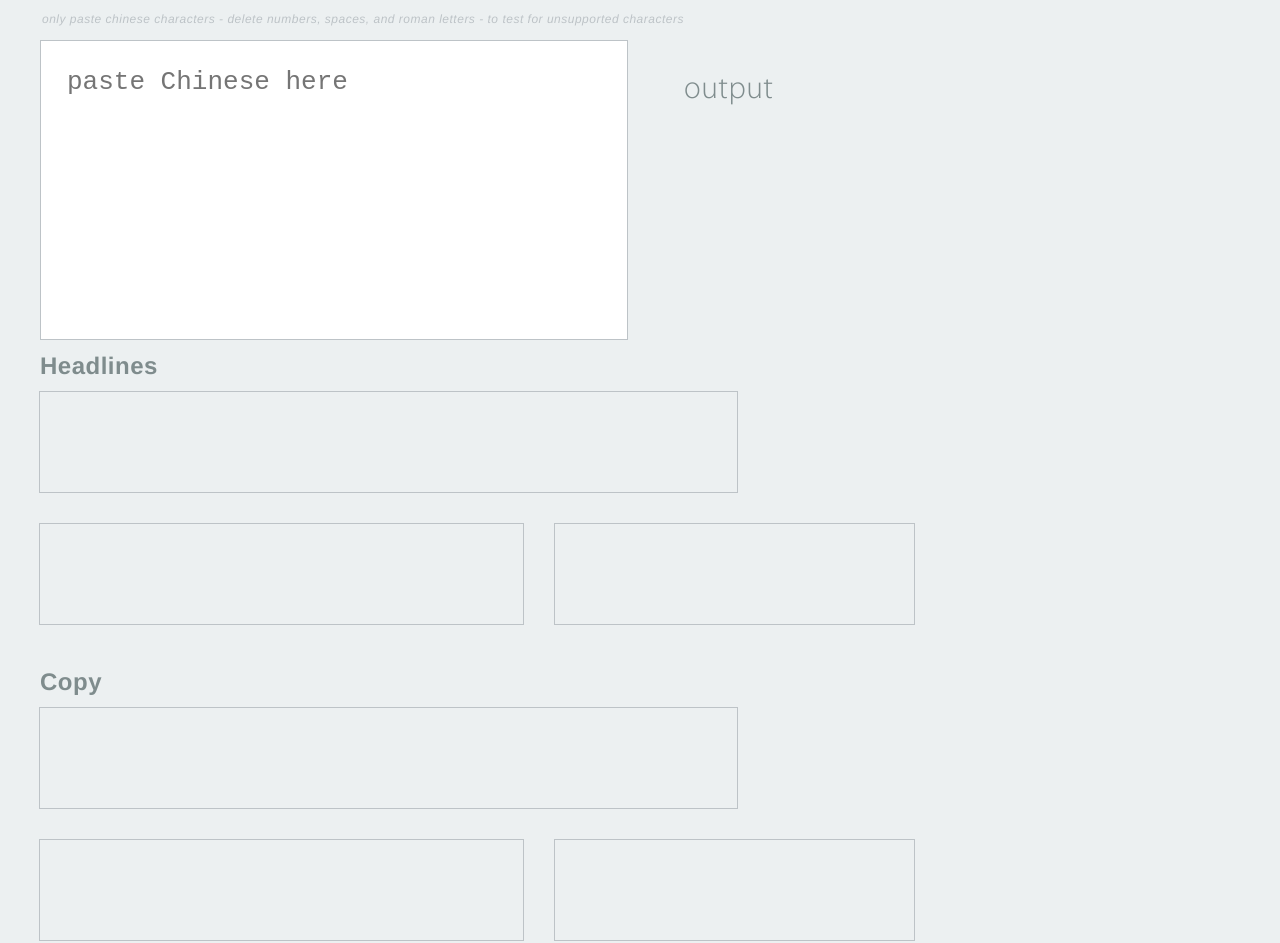
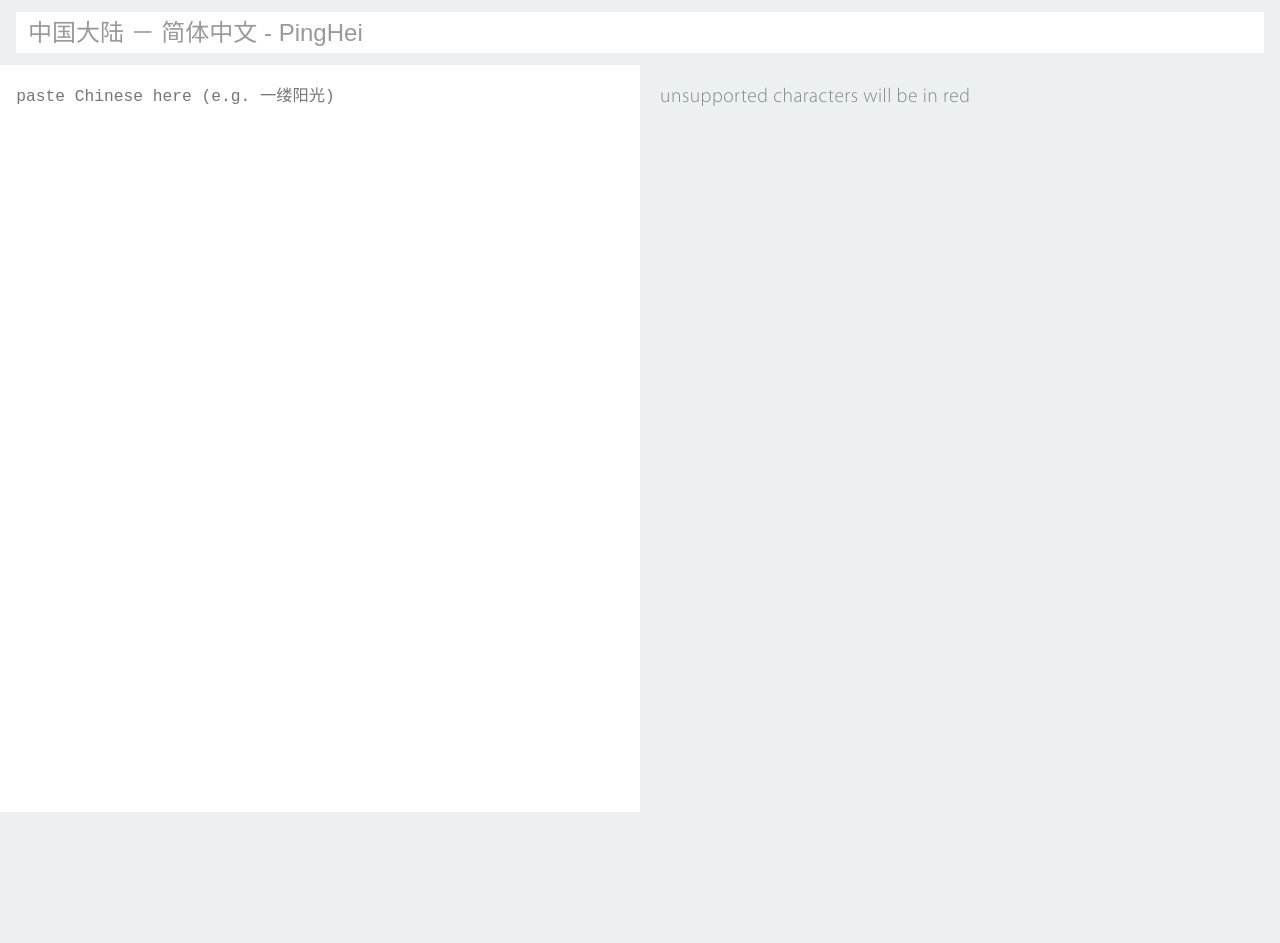
Before and after one commit to snowman-repos/font-test, a plain HTML site: page index.html in a window 1280 px wide. After the commit the page ends 812 px from the top, so only its background shows below. Drawn offline with Linux system fonts and the light colour scheme.

Commit message:
update test UI and add traditional chinese

```diff
--- a/index.html
+++ b/index.html
@@ -1,184 +1,239 @@
 <!DOCTYPE HTML>
-<html lang="zh-CN">
+<html>
 	<head>
+		<meta charset="utf-8">
 		<title>Font test</title>
 		<style>
 
 			@font-face {
-				font-family:'PingHei';
-				font-style:normal;
-				font-weight:200;
-				src:local("平黑"), url("fonts/PingHei-light.woff") format("woff"), url("fonts/PingHei-light.ttf") format("truetype");
+				font-family:			"PingHei";
+				font-style:				normal;
+				font-weight:			200;
+				src:					local("平黑"), url("fonts/PingHei-light.woff") format("woff");
+			}
+
+			@font-face {
+				font-family:			"MHei";
+				font-style:				normal;
+				font-weight:			200;
+				src:					url("fonts/MHeiHK-Light.woff") format("woff");
 			}
 
 			* {
-				box-sizing:		border-box;
+				box-sizing:				border-box;
 			}
 
 			html,
 			body {
-				background:		#ecf0f1;
-				color:			#7f8c8d;
-				font-family: 	"HelveticaNeue-Light", "Helvetica Neue Light", "Helvetica Neue", Helvetica, Arial, "Lucida Grande", sans-serif;
-				font-size:		100%;
-				font-smooth:	always;
-				font-weight:	300;
-				letter-spacing:	0.5px;
-				text-rendering:	optimizeLegibility;
-				-webkit-font-rendering: subpixel-antialiased;
+				background:				#ecf0f1;
+				color:					#7f8c8d;
+				font-family:			"HelveticaNeue-Light", "Helvetica Neue Light", "Helvetica Neue", Helvetica, Arial, "Lucida Grande", sans-serif;
+				font-size:				100%;
+				font-smooth:			always;
+				font-weight:			300;
+				height:					100vh;
+				letter-spacing:			0.5px;
+				text-rendering:			optimizeLegibility;
+				-webkit-font-rendering:	subpixel-antialiased;
+				-webkit-font-smoothing: antialiased;
 			}
 
 			body {
-				padding:		2em;
+				margin:					0;
+				padding:				0;
 			}
 
 			body:before,
 			body:after {
-				content:		" ";
-				display:		table;
+				content:				" ";
+				display:				table;
 			}
 
 			body:after {
-				clear: 			both;
+				clear:					both;
+			}
+
+			.language-selection-block {
+				/*height:					10vh;
+				line-height:			10vh;
+				min-height: 			60px;*/
+				/*padding:				0 1em;*/
+			}
+
+			.language-selection-block-input {
+				background:				#ffffff;
+				border:					none;
+				color:					#999999;
+				display:				inline-block;
+				font-size:				1.5em;
+				margin: 				0.5em 0.6667em;
+				padding:				0.3em 0.5em;
+				vertical-align:			middle;
+				width:					calc(100% - 1.3334em);
+				-webkit-appearance:		none;
 			}
 
 			textarea {
-				background: 	#fff;
-				border:			1px solid #bdc3c7;
-				box-shadow:		none;
-				resize:			none;
+				background:				#fff;
+				border:					none;
+				box-shadow:				none;
+				overflow:				auto;
+				resize:					none;
 			}
 
 			textarea,
 			.output {
-				color:			#7f8c8d;
-				display:		block;
-				float:			left;
-				font-size:		2em;
-				height:			300px;
-				overflow:		hidden;
-				padding:		1em;
+				color:					#7f8c8d;
+				display:				block;
+				float:					left;
+				font-size:				1.25em;
+				height:					calc(100% - 3.3em);
+				min-height:				300px;
+				overflow:				hidden;
+				padding:				1em;
+				width:					50%;
 			}
 
-			h2 {
-				clear:			both;
-				float:			left;
-				margin:			0.5em 0;
-				width:			100%;
+			textarea {
+				overflow-y:				scroll;
 			}
 
-			.input {
-				margin-right:	2%;
-				width:			49%;
+			textarea:focus,
+			.output:focus {
+				outline:				none;
 			}
 
-			.output {
-				font-family:	"PingHei","Helvetica Neue","Helvetica","Arial","Verdana","sans-serif";
-				width:			49%;
+			.output.zhcn {
+				font-family:			"PingHei","Helvetica Neue","Helvetica","Arial","Verdana","sans-serif";
+			}
+
+			.output.zhhk,
+			.output.zhtw {
+				font-family:			"MHei","Lucida Grande", "Lucida Sans Unicode", "STHeitiTC-Light", "Helvetica","Arial","Verdana","sans-serif";
 			}
 
 			.output:focus {
-				outline:		none;
+				outline:				none;
 			}
 
-			.warning {
-				color:			#bdc3c7;
-				display:		block;
-				font-size:		0.75em;
-				font-style:		italic;
-				left:			3.5em;
-				position:		absolute;
-				top:			1em;
-/*				transform:		translateX(-50%);*/
+			.notification {
+				background:				#2c3e50;
+				bottom:					-100vh;
+				border-top:				1px solid rgba(255,255,255,0.5);
+				/*box-shadow:				0 -1px 20px rgba(0,0,0,0.5);*/
+				color:					#ffffff;
+				height:					50vh;
+				left:					0;
+				overflow:				auto;
+				padding:				1em;
+				position:				fixed;
+				transition:				0.2s all ease-out;
+				width:					100%;
+				z-index:				2;
 			}
 
-			.test-widths {
-				padding: 		1em 0;
-				width:			100%;
+			.notification.open {
+				bottom:					0;
+				transition:				0.2s all ease-out;
 			}
 
-			.test-widths-copy {
-				padding: 		1em 0;
+			.notification-close-button {
+				background:				none;
+				border:					none;
+				box-shadow:				none;
+				color:					#ffffff;
+				cursor:					pointer;
+				font-size:				1.5em;
+				opacity:				0.5;
+				padding:				0.25em 0.5em 2em 2em;
+				position:				absolute;
+				right:					0;
+				top:					0;
+				-webkit-transition:		0.3s all ease-in-out;
+				transition:				0.3s all ease-in-out;
+				z-index:				3;
 			}
 
-			.test-widths-section {
-				font-family:	"PingHei","Helvetica Neue","Helvetica","Arial","Verdana","sans-serif";
-				float:			left;
-				height:			100px;
-				line-height:	1.125;
-				margin-bottom:	32px;
-				margin-right:	32px;
-				outline:		1px solid #bdc3c7;
-				overflow:		hidden;
-				padding:		16px;
-				position:		relative;
+			.notification-close-button:focus {
+				outline:				none;
 			}
 
-			.test-widths-section:after {
-				background: 	-moz-linear-gradient(top,  rgba(236,240,241,0) 0%, rgba(236,240,241,1) 96%, rgba(236,240,241,1) 100%); /* FF3.6+ */
-				background: 	-webkit-gradient(linear, left top, left bottom, color-stop(0%,rgba(236,240,241,0)), color-stop(96%,rgba(236,240,241,1)), color-stop(100%,rgba(236,240,241,1))); /* Chrome,Safari4+ */
-				background: 	-webkit-linear-gradient(top,  rgba(236,240,241,0) 0%,rgba(236,240,241,1) 96%,rgba(236,240,241,1) 100%); /* Chrome10+,Safari5.1+ */
-				background: 	-o-linear-gradient(top,  rgba(236,240,241,0) 0%,rgba(236,240,241,1) 96%,rgba(236,240,241,1) 100%); /* Opera 11.10+ */
-				background: 	-ms-linear-gradient(top,  rgba(236,240,241,0) 0%,rgba(236,240,241,1) 96%,rgba(236,240,241,1) 100%); /* IE10+ */
-				background: 	linear-gradient(to bottom,  rgba(236,240,241,0) 0%,rgba(236,240,241,1) 96%,rgba(236,240,241,1) 100%); /* W3C */
-				bottom:			0;
-				content:		"";
-				display:		block;
-				height:			20px;
-				left:			0;
-				position:		absolute;
-				width:			100%;
+			.notification-close-button:hover {
+				opacity:				1;
 			}
 
-			.test-widths-section--large {
-				font-size:		2em;
-				width: 			697px;
+			.notification-negative,
+			.notification-positive {
+				display:				none;
+				font-family:			"Myriad Set Pro","Lucida Grande","Helvetica Neue","Helvetica","Arial","Verdana","sans-serif";
+				font-size:				1.25em;
+				font-weight:			200;
 			}
 
-			.test-widths-copy .test-widths-section--large {
-				font-size:		1em;
+			.icon {
+				display:				inline-block;
+				margin-right:			0.5em;
+				vertical-align:			middle;
 			}
 
-			.test-widths-section--medium {
-				font-size:		1.75em;
-				width:			483px;
+			.notification-negative .icon {
+				color:					#e74c3c;
 			}
 
-			.test-widths-copy .test-widths-section--medium {
-				font-size:		1em;
+			.notification-positive .icon {
+				color:					#2ecc71;
 			}
 
-			.test-widths-section--small {
-				font-size:		1.375em;
-				margin-right:	0;
-				width:			359px;
+			.notification-character-list {
+				display:				none;
+				font-size:				1.5em;
+				list-style-type:		square;
 			}
 
-			.test-widths-copy .test-widths-section--small {
-				font-size:		1em;
+			.notification.positive .notification-positive {
+				display:				block;
+			}
+
+			.notification.negative .notification-negative,
+			.notification.negative .notification-character-list {
+				display:				block;
 			}
 
 		</style>
 	</head>
 	<body>
-		<span class="warning">only paste chinese characters - delete numbers, spaces, and roman letters - to test for unsupported characters</span>
-		<textarea class="input" placeholder="paste Chinese here"></textarea>
-		<div class="output">output</div>
-		<div class="test-widths">
-			<h2>Headlines</h2>
-			<div class="test-widths-section test-widths-section--large"></div>
-			<div class="test-widths-section test-widths-section--medium"></div>
-			<div class="test-widths-section test-widths-section--small"></div>
+
+		<div class="language-selection-block">
+			<select class="language-selection-block-input">
+				<option value="zhcn">中国大陆 － 简体中文 - PingHei</option>
+				<option value="zhhk">香港 － 繁體中文 － MHei</option>
+				<option value="zhtw">台湾 － 繁體中文 － MHei</option>
+			</select>
 		</div>
-		<div class="test-widths test-widths-copy">
-			<h2>Copy</h2>
-			<div class="test-widths-section test-widths-section--large"></div>
-			<div class="test-widths-section test-widths-section--medium"></div>
-			<div class="test-widths-section test-widths-section--small"></div>
+
+		<textarea class="input" placeholder="paste Chinese here (e.g. 一缕阳光)"></textarea>
+
+		<div class="output">unsupported characters will be in red</div>
+
+		<div class="notification">
+			<button class="notification-close-button" type="button">&times;</button>
+			<h2 class="notification-negative">
+				<i class="icon">&cross;</i>
+				Sorry, you can't use these characters:
+			</h2>
+			<h2 class="notification-positive">
+				<i class="icon">&check;</i>
+				All characters are OK!
+			</h2>
+			<ul class="notification-character-list"></ul>
 		</div>
 
 		<script>
 			(function () {
+
+				// Using PingHei, characters are quite narrow. This test works by
+				// looking for characters that are wider than average and therefore
+				// likely to be reverting to the system font
 
 				var QueryString = function () {
 					// This function is anonymous, is executed immediately and
@@ -203,16 +258,20 @@
 						return query_string;
 				} ();
 
-				// Using PingHei, characters are quite narrow. This test works by
-				// looking for characters that are wider than average and therefore
-				// likely to be reverting to the system font
-
-				// Tested on entire C2 copydeck - caught all problem characters
+				// Get language select
+				var languageSelect = document.getElementsByClassName("language-selection-block-input")[0];
 
 				// Get input and output areas
 				var input = document.getElementsByClassName("input")[0];
 				var output = document.getElementsByClassName("output")[0];
-				var testSections = document.getElementsByClassName("test-widths-section");
+
+				// Get notification block, close button, and character list
+				var notification = document.getElementsByClassName("notification")[0];
+				var closeButton = document.getElementsByClassName("notification-close-button")[0];
+				var characterList = document.getElementsByClassName("notification-character-list")[0];
+
+				// Save array of problem characters
+				var problemCharacters = [];
 
 				// check for text as a URL parameter for automated testing
 				if(QueryString.length != 0 && QueryString.text){
@@ -226,15 +285,53 @@
 					input.focus();
 				}
 
+				// check for language as a URL parameter for automated testing
+				if(QueryString.length != 0 && QueryString.lang){
+					languageSelect.value = QueryString.lang.trim();
+					changeLanguage();
+				}
+
+				// Event listeners
+
+				// Listen for language selection
+				languageSelect.addEventListener("change", changeLanguage)
+				changeLanguage();
+
 				// Listen for input
 				input.addEventListener("keyup", updateOutput);
+
+				// Listen for notification button press
+				closeButton.addEventListener("click", hideNotification);
+
+				function changeLanguage() {
+
+					output.classList.remove("zhcn");
+					output.classList.remove("zhhk");
+					output.classList.remove("zhtw");
+
+					switch(languageSelect.value) {
+						case "zhcn":
+							output.classList.add("zhcn");
+							break;
+						case "zhhk":
+							output.classList.add("zhhk");
+							break;
+						case "zhtw":
+							output.classList.add("zhtw");
+							break;
+					}
+
+				}
 
 				// Update the output
 				function updateOutput(e) {
 					// clear previous/existing output
 					output.innerHTML = "";
+					problemCharacters = [];
 
-					var text = input.value.trim();
+					var text = input.value.replace(/[a-zA-Z0-9\s\.,-\/#!<>\"\'。、，\+|\?$%\^&\*;:{}=\-_`~()]+/g, "").trim();
+
+					if(text.length != 0) {
 
 						// create a new span for each character in the input
 						for(var i = 0; i < text.length; i++) {
@@ -246,22 +343,14 @@
 						// check the spans (needs time to render them all first, hence the timeout)
 						setTimeout(function() {
 							checkSpans();
+							showNotification();
 						}, 100);
 
-					// reset the output if input is empty
-					if(text.length === 0) {
-						output.innerHTML = "output";
-					}
+						input.style.height = output.clientHeight + "px";
 
-					// test the content under specific widths
-					updateTestWidthSections(text);
-
-				}
-
-				function updateTestWidthSections(text) {
-
-					for(var i = 0; i < testSections.length; i++) {
-						testSections[i].innerHTML = text;
+					} else {
+						hideNotification();
+						output.innerHTML = "unsupported characters will be in red";
 					}
 
 				}
@@ -283,14 +372,70 @@
 						var spanWidth = spans[j].offsetWidth;
 						if(spanWidth > Math.ceil(avg)) {
 							spans[j].style.color = "red";
+							gatherProblemCharacters(spans[j].innerHTML);
 						}
 					}
 				}
 
+				// maintain an array of all problem characters
+				function gatherProblemCharacters(character) {
+
+					// check if the character is already in the array
+					if (problemCharacters.indexOf(character) == -1) {
+						// if not, add it
+						problemCharacters.push(character);
+					}
+
+				}
+
+				function showNotification() {
+
+					notification.classList.remove("positive");
+					notification.classList.remove("negative");
+
+					if(problemCharacters.length == 0) {
+						notification.classList.add("positive");
+					} else {
+						notification.classList.add("negative");
+						populateList();
+					}
+
+					notification.classList.add("open");
+				}
+
+				function populateList() {
+
+					characterList.innerHTML = "";
+
+					listItems = "";
+
+					for(var i = 0; i < problemCharacters.length; i++) {
+
+						listItems += "<li>" + problemCharacters[i] +"</li>";
+
+					}
+
+					characterList.innerHTML = listItems;
+
+				}
+
+				function hideNotification() {
+					notification.classList.remove("open");
+				}
+
+				window.addEventListener("resize", resizeStuff);
+
+				function resizeStuff() {
+
+					height = window.innerHeight - (4.125 * 16);
+					console.log(height);
+
+					input.style.height = height + "px";
+					output.style.height = height + "px";
+				}
+
 			})();
 
-			// example problem character phrase:
-			// 一缕阳光
 		</script>
 	</body>
 </html>
```
Also changed, not shown: fonts/myriad-set-pro_ultralight.ttf (deleted), readme.txt (deleted), 2 other files. Lines whose indentation alone changed are shown as unchanged.
